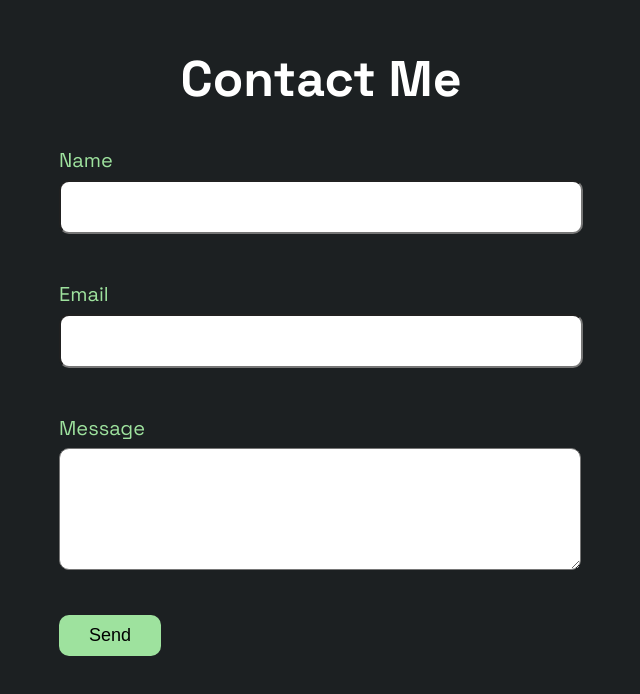
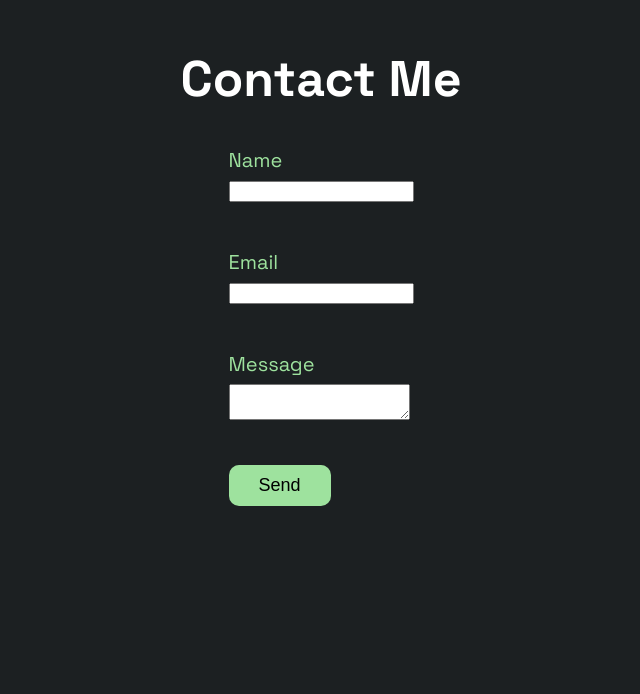
Before and after one commit to Manivardhan12356/ultimate_pro, a React (Create React App) app: page / in a window 1280 px wide. Shown: the part 2936-3630 px from the top of the page, without its empty margins (319-959 px from the left). Built offline with nearby package versions, Linux system fonts and the light colour scheme.

Commit message:
added projects and made some changes in contact page

```diff
--- a/src/components/contact/contact.css
+++ b/src/components/contact/contact.css
@@ -37,15 +37,7 @@
    color: rgb(158, 226, 158);
 }
 
-.form_inputs input {
-   height: 30px;
-   width: 500px;
-   border-radius: 10px;
-   outline: none;
-   padding: 10px;
-}
-
-.form_inputs textarea {
+cccccccccc .form_inputs textarea {
    width: 500px;
    height: 100px;
    border-radius: 10px;
@@ -61,7 +53,7 @@
    background: rgb(158, 226, 158);
    font-size: 18px;
    transition: 0.3s ease-in-out;
-      cursor: pointer;
+   cursor: pointer;
 
 }
 
@@ -77,4 +69,18 @@
       font-size: 30px;
       line-height: 40px;
    }
+
+   .form_inputs textarea {
+      width: 300px;
+
+   }
+
+   .form_inputs input {
+      height: 30px;
+      width: 300px;
+      border-radius: 10px;
+      outline: none;
+      padding: 10px;
+   }
+
 }
```
